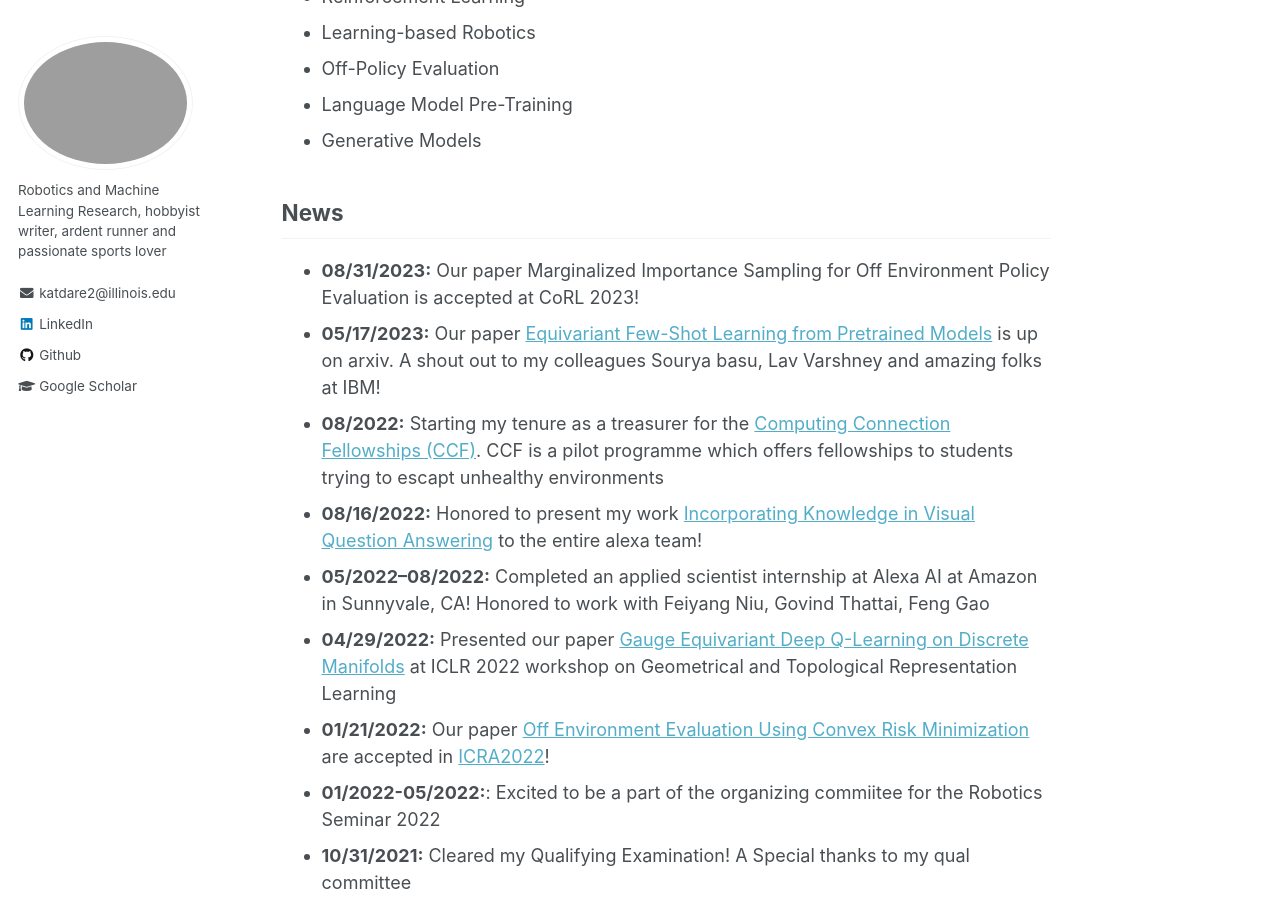
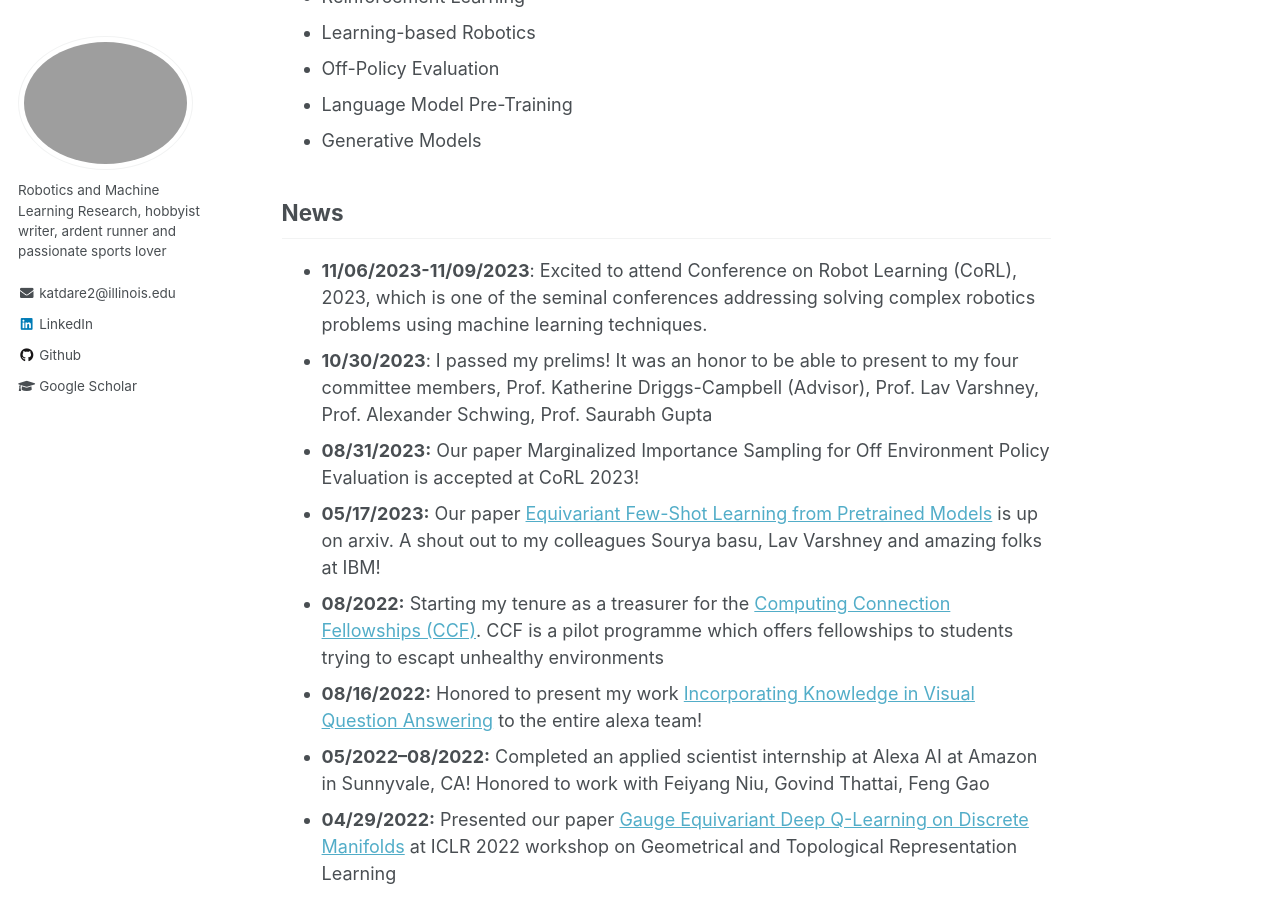
Before and after one commit to pulkitkatdare/pulkitkatdare.github.io, a Jekyll site: the page built from _pages/about.md, in a window 1280 px wide and 900 px high, scrolled down 544 px. Built offline with Jekyll 4.4.1, drawn with Linux system fonts in a browser that asks for light colours.

Commit message:
Updated recent news

```diff
--- a/_pages/about.md
+++ b/_pages/about.md
@@ -24,6 +24,8 @@ Research interests:
 
 News
 ---
+- **11/06/2023-11/09/2023**: Excited to attend Conference on Robot Learning (CoRL), 2023, which is one of the seminal conferences addressing solving complex robotics problems using machine learning techniques.
+- **10/30/2023**: I passed my prelims! It was an honor to be able to present to my four committee members, Prof. Katherine Driggs-Campbell (Advisor), Prof. Lav Varshney, Prof. Alexander Schwing, Prof. Saurabh Gupta
 - **08/31/2023:** Our paper Marginalized Importance Sampling for Off Environment Policy Evaluation is accepted at CoRL 2023!
 - **05/17/2023:** Our paper [Equivariant Few-Shot Learning from Pretrained Models](https://arxiv.org/abs/2305.09900) is up on arxiv. A shout out to my colleagues Sourya basu, Lav Varshney and amazing folks at IBM!
 - **08/2022:** Starting my tenure as a treasurer for the [Computing Connection Fellowships (CCF)](https://computingconnections.org/). CCF is a pilot programme which offers fellowships to students trying to escapt unhealthy environments
```
